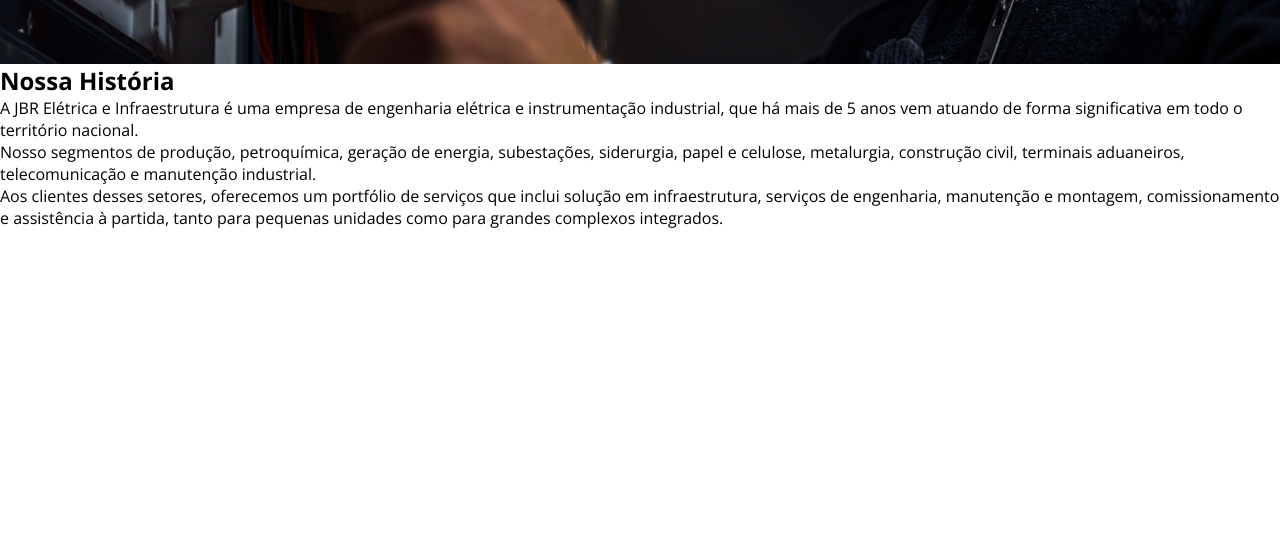
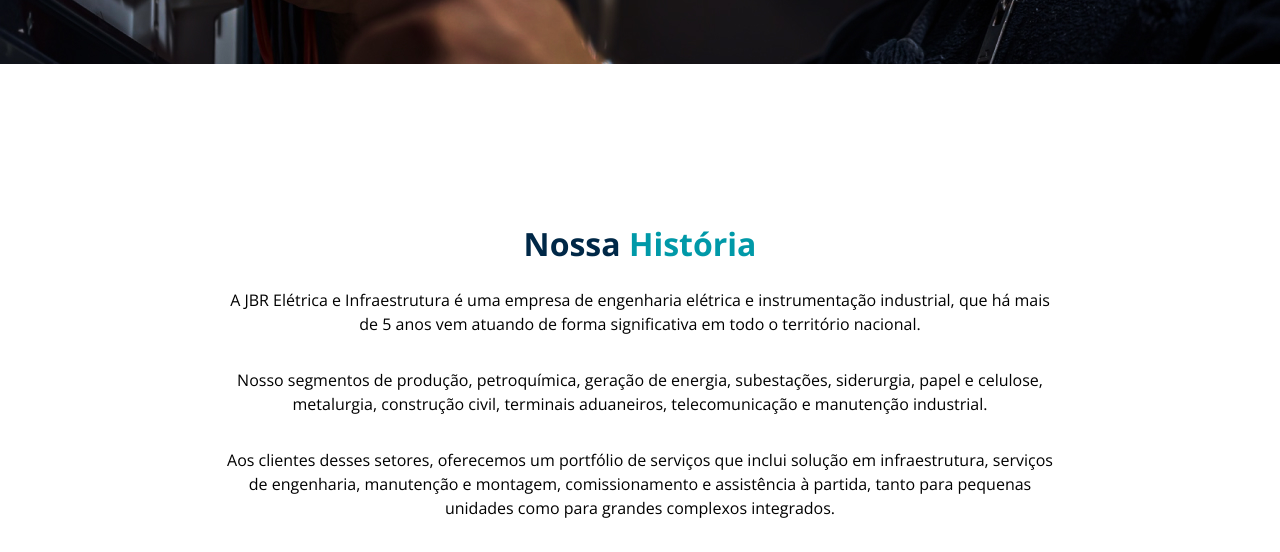
Before and after one commit to iamnotlukas/projeto-jbr-eletrica, a plain HTML site: page Index.html in a window 1280 px wide. Shown: the part 696-1248 px from the top of the page. Before the commit the page ends 925 px from the top, so only its background shows below. Drawn offline with nearby package versions, Linux system fonts and the light colour scheme.

Commit message:
add style 1º Section

```diff
--- a/style.css
+++ b/style.css
@@ -43,9 +43,6 @@ img {
 }
 
 /* HEADER */
-
-
-
 .home {
   width: 100%;
   height: 80px;
@@ -63,8 +60,7 @@ img {
 
 }
 
-.header-menu a
-{
+.header-menu a {
   font-style: normal;
   font-weight: 600;
   font-size: 16px;
@@ -75,8 +71,7 @@ img {
 
 }
 
-.header-menu a::after
- {
+.header-menu a::after {
   content: "";
   display: block;
   height: 2px;
@@ -87,15 +82,13 @@ transition: 0.3s;
   position: absolute;
 }
 
-.header-menu a:hover::after
-{
+.header-menu a:hover::after {
   width: 100%;
 }
 
 /* Introdução */
 
-.intro
-{
+.intro {
   width: 100%;
   height: 680px;
   background-image: url("./Images/img/bg-intro.jpg");
@@ -116,8 +109,7 @@ color: #ffffff;
   width: 600px;
 }
 
-.container-intro
-{
+.container-intro {
   display: grid;
   place-items: center;
 }
@@ -136,7 +128,7 @@ width: 600px;
 .btn-intro {
   padding: 16px 32px;
   gap: 8px;
-  background:#00B0F2;
+  background: #00B0F2;
   font-style: normal;
   font-weight: 600;
   font-size: 16px;
@@ -147,12 +139,13 @@ width: 600px;
 
 .btn-intro a {
   display: block;
-  color: ffffff;
   text-decoration: none;
 }
 
 button {
   color: #FFFFFF;
+  font-weight: 500;
+  font-size: 16px;
 }
 
 .redes-intro {
@@ -160,3 +153,34 @@ button {
   gap: 16px;
   margin-top: 78px;
 }
+
+/*PRIMEIRA SECTION  */
+.historia {
+  display: grid;
+  place-items: center;
+}
+
+.historia h2 {
+  font-style: normal;
+  font-weight: 700;
+  font-size: 32px;
+  line-height: 40px;
+  text-align: center;
+  color: #002847;
+  margin-top: 160px;
+  margin-bottom: 24px;
+}
+
+.historia span {
+  color: #0099A8;
+}
+
+.historia p {
+  text-align: center;
+  font-weight: 400;
+  font-size: 16px;
+  line-height: 24px;
+  margin: 0 auto;
+  margin-bottom: 32px;
+  width: 841px;
+}
```
Lines whose indentation alone changed are shown as unchanged.
